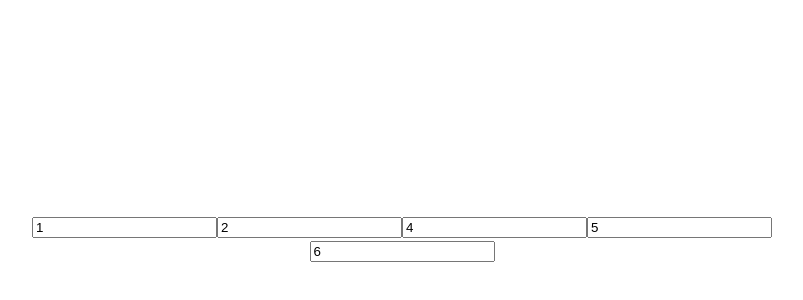
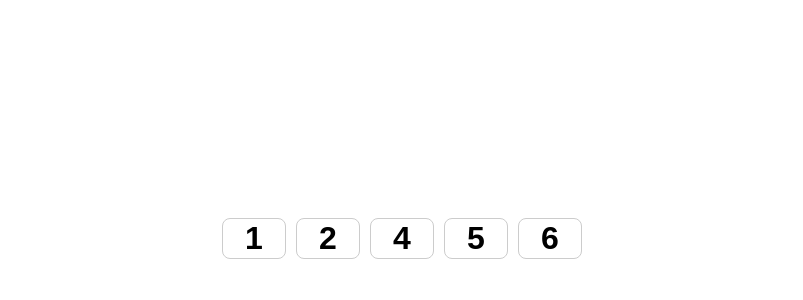
Before and after one commit to Ehsan-c137/otp-input, a React (Vite) app: page / in a window 1280 px wide. Shown: the part 162-462 px from the top of the page, without its empty margins (238-1041 px from the left). Built offline with nearby package versions, Linux system fonts and the light colour scheme.

Commit message:
add otpinput style

```diff
--- a/src/App.css
+++ b/src/App.css
@@ -22,6 +22,24 @@ body {
    padding: 20px 15px;
 }
 
+.otp-group {
+   display: flex;
+   width: 100%;
+   max-width: 360px;
+   column-gap: 10px;
+}
+
+.otp-input {
+   width: 100%;
+   height: 60%;
+   border: 1px solid #ccc;
+   border-radius: 8px;
+   text-align: center;
+   font-size: 32px;
+   font-weight: bold;
+   line-height: 1;
+}
+
 @keyframes logo-spin {
    from {
       transform: rotate(0deg);
```
